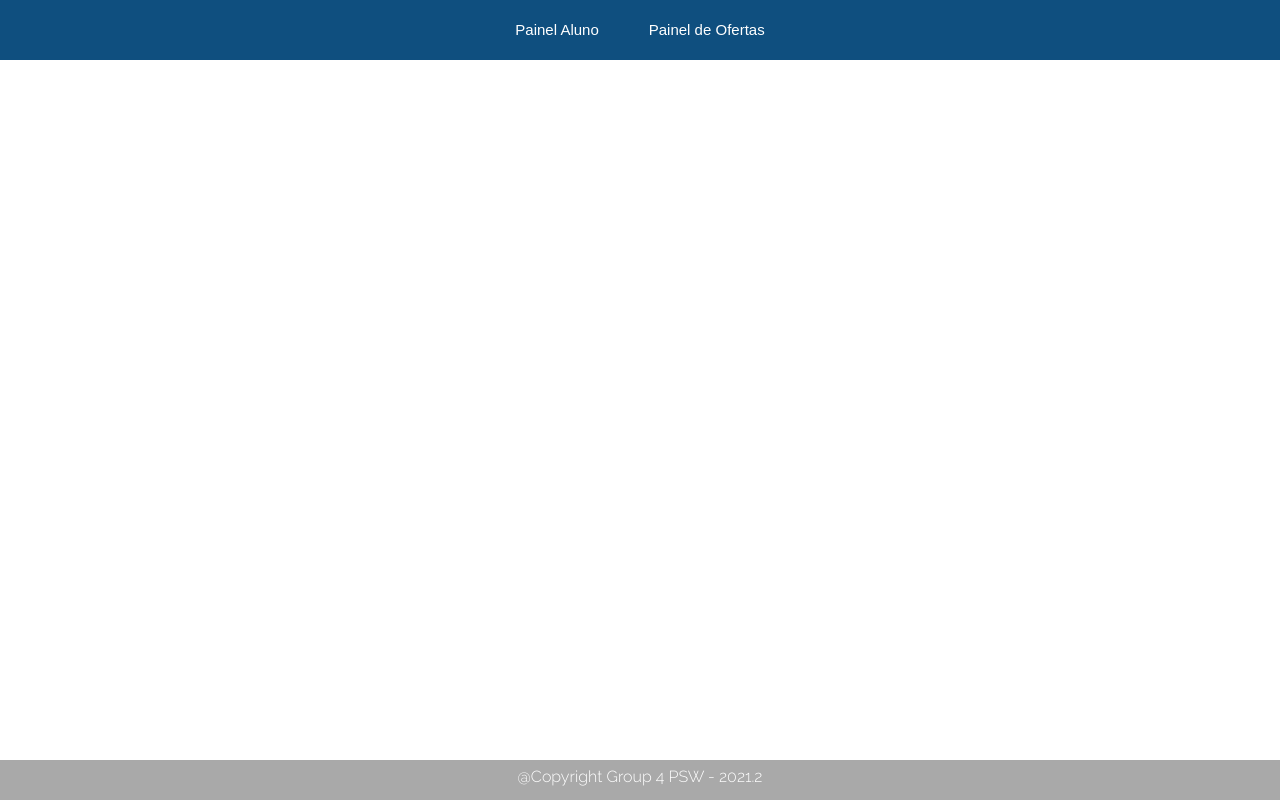
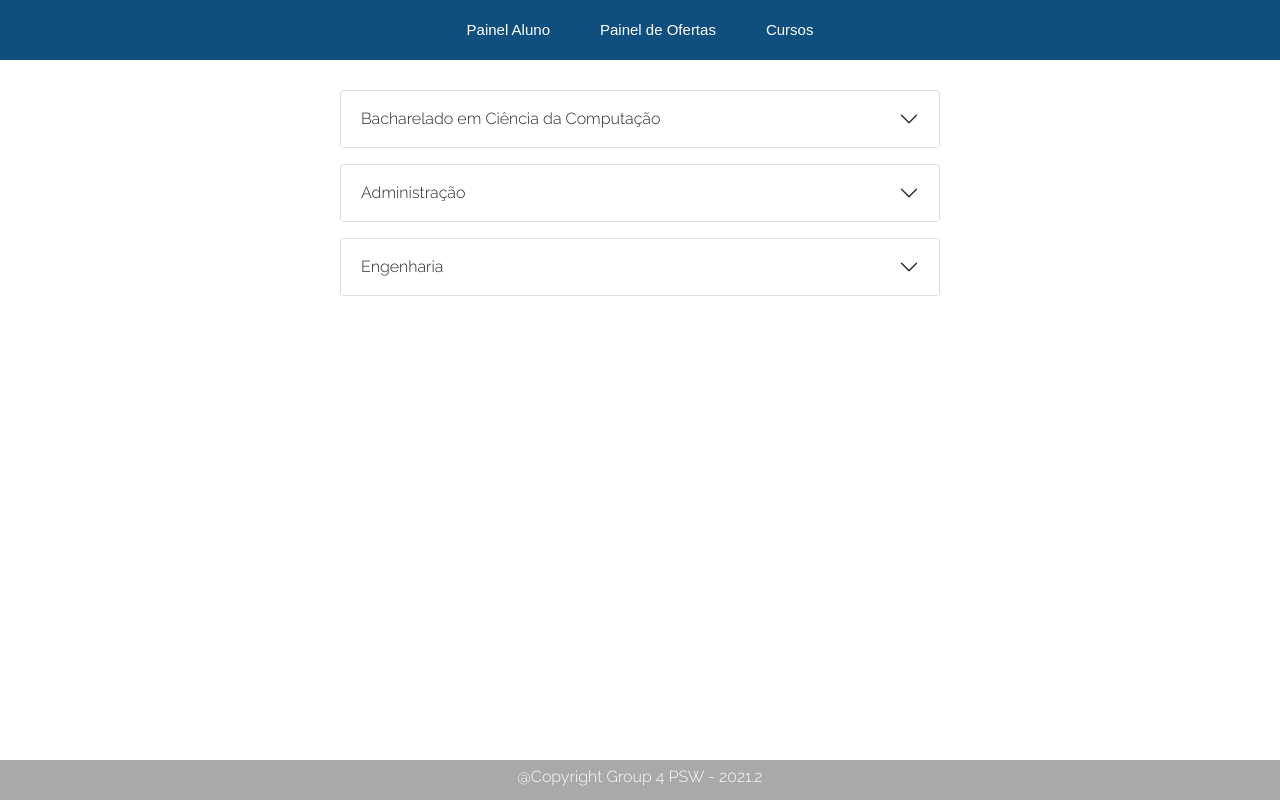
Before and after one commit to dsm-cefet-rj/trabalhointegrado2021-2-2021-2-grupo-4, a React (Create React App) app: page /painelcurso in a window 1280 px wide. Built offline with nearby package versions, Linux system fonts and the light colour scheme.

Commit message:
Add entidade Curso
Iniciando a visualização da entidade Curso usando useState e dados mockados

```diff
--- a/src/App.js
+++ b/src/App.js
@@ -9,25 +9,23 @@ import ListaAlunos from './components/ListaAlunos/index'
 import PainelAtividade from './components/PainelAtividade/index'
 import PainelOfertas from './components/PainelOfertas'
 import Footer from './components/Footer/index';
-//import Validacao from './components/TelaValidacao/index';
+import PainelCurso from './components/PainelCurso';
 import './App.css';
 
-const App = (props) => {
+const App = () => {
   const [activities, setActivities] = useState([]);
   const [offers, setOffers] = useState([]);
-
+  const [cursos, setCursos] = useState([]);
   return (
     <Router>
-      <div>
         <Header />
         <Switch>
           <Route exact path="/" element={<ListaAlunos />}/>
           <Route exact path="/painelatividades" element={<PainelAtividade activities={activities}  setActivities={setActivities} />} />
           <Route exact path="/painelofertas" element={<PainelOfertas offers={offers} setOffers={setOffers} />} />
-         {/* <Route exact path="/validacao" element={<Validacao />}/> */}
+          <Route exact path="/painelcurso" element={<PainelCurso cursos={cursos} setCursos={setCursos} />}/>
         </Switch>
         <Footer />
-      </div>
     </Router>
   );
 }
--- a/src/components/Header/index.js
+++ b/src/components/Header/index.js
@@ -8,7 +8,7 @@ const Header = () => {
       <nav className="nav-bar">
         <Link to='/'> Painel Aluno </Link>
         <Link to='/painelofertas'> Painel de Ofertas </Link>
-        {/* <Link to='/validacao'> Validação </Link> */}
+        <Link to='/painelcurso'> Cursos </Link>
       </nav>
     </div>
   );
--- /dev/null
+++ b/src/components/PainelCurso/index.js
@@ -0,0 +1,63 @@
+import React, { useState } from 'react';
+import { Collapse, Card, CardHeader } from 'reactstrap';
+import Template from './templateCurso';
+
+function PainelCurso(props) {
+  const [selected, setSelected] = useState(null);
+  const [cursos, setCursos] = useState(mock);
+
+  const toggle = (i) => {
+    if (selected === i) {
+      return setSelected(null)
+    }
+    setSelected(null)
+    setSelected(i)
+  }
+
+  return(
+    <div className='wrapper'>
+      <div className='accordion'>
+        {cursos.map((item) => (
+          <Card key={item.id} style={{ marginBottom: '1rem' }}>
+            <CardHeader className={selected === item.id ? 'accordion-button' : 'accordion-button collapsed'} onClick={() => toggle(item.id)}>{item.name}</CardHeader>
+            <Collapse className={selected === item.id ? 'content show':'content'}>
+              {(selected===item.id)=== true ? <Template curso={cursos.filter(c => c.id === selected)} /> : null}
+            </Collapse>
+          </Card>
+        ))}
+      </div>
+    </div>
+  );
+}
+
+const mock = [
+  {
+    id: "BCC",
+    name: 'Bacharelado em Ciência da Computação',
+    totalHours: 300,
+    categories: [{id: 1, name: 'Ensino'},
+                {id: 2, name: 'Extensão'},
+                {id: 3, name: 'Pesquisa'},
+                {id: 4, name: 'Conscientização HC ou Ambiental'}]
+  },
+  {
+    id: "ADM",
+    name: 'Administração',
+    totalHours: 250,
+    categories: [{id: 1, name: 'Ensino'},
+                {id: 2, name: 'Extensão'},
+                {id: 3, name: 'Pesquisa'},
+                {id: 4, name: 'Conscientização HC ou Ambiental'}]
+  },
+  {
+    id: "ENG",
+    name: 'Engenharia',
+    totalHours: 350,
+    categories: [{id: 1, name: 'Ensino'},
+                {id: 2, name: 'Extensão'},
+                {id: 3, name: 'Pesquisa'},
+                {id: 4, name: 'Conscientização HC ou Ambiental'}]
+  }
+]
+
+export default PainelCurso;
--- /dev/null
+++ b/src/components/PainelCurso/templateCurso.js
@@ -0,0 +1,15 @@
+function TemplateCurso(props) {
+    return (
+        <div className='activity_list container row'>
+          <div className='col-6'>{props.curso[0].id} - {props.curso[0].totalHours} horas totais</div>
+
+          {props.curso[0].categories == null ? 'Não há categorias' : props.curso[0].categories.map(cat =>
+              <li className='col-10' key={cat.id}>
+                  {cat.name}
+              </li>)
+          }
+        </div>
+    );
+}
+
+export default TemplateCurso;
```
